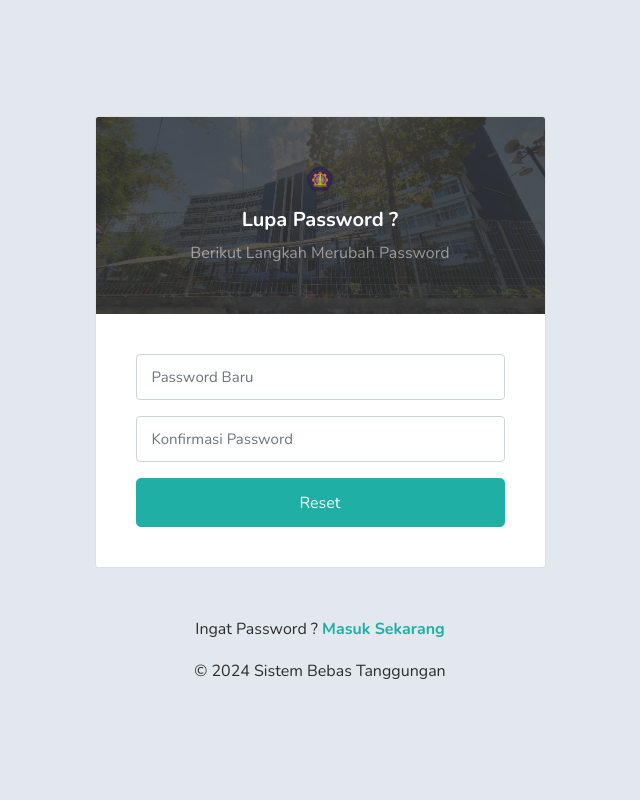
After one commit to figurann/SistemBebasTanggungan, a PHP site: page /Lupa-password.html in a window 1280 px wide. The commit adds this page. Shown: the whole page, without its empty margins (320-960 px from the left). Run offline with PHP 8.4, Linux system fonts and the light colour scheme.

Commit message:
Menambahkan file Lupa Password

```diff
--- /dev/null
+++ b/Lupa-password.html
@@ -0,0 +1,84 @@
+<!DOCTYPE html>
+<html lang="en" class="no-js">
+
+<head>
+    <meta charset="UTF-8">
+    <meta name="viewport" content="width=device-width, initial-scale=1">
+    <title>Sistem Bebas Tanggungan - Lupa Password</title>
+    <meta name="description" content="" />
+    <meta name="keywords" content="" />
+    <meta name="author" content="Themesdesign" />
+
+    <link rel="shortcut icon" href="images/favicon.ico">
+
+    <!-- Bootstrap core CSS -->
+    <link rel="stylesheet" href="assets/css/bootstrap.min.css" type="text/css">
+
+    <!--Material Icon -->
+    <link rel="stylesheet" type="text/css" href="assets/css/materialdesignicons.min.css" />
+
+    <!-- Custom  Css -->
+    <link rel="stylesheet" type="text/css" href="assets/css/style.css" />
+
+</head>
+
+<body>
+    <!-- START -->
+    <div class="account-pages">
+        <div class="container">
+            <div class="row justify-content-center">
+                <div class="col-md-8 col-lg-6 col-xl-5">
+                    <div class="card overflow-hidden">
+
+                        <div class="auth-head position-relative">
+                            <div class="bg-overlay-2"></div>
+                            <div class="text-primary position-relative text-center p-5">
+                                <a href="index.html" class="logo logo-admin">
+                                    <img src="assets/images/logo_polinema.png" height="26" alt="logo">
+                                </a>
+                                <h5 class="text-white f-20 mt-3">Lupa Password ?</h5>
+                                <p class="text-white-50 mb-0">Berikut Langkah Merubah Password</p>
+                            </div>
+                        </div>
+
+                        <div class="card-body p-4">
+                            <div class="p-3">
+                                <form class="custom-form" action="index.html">
+                                    <div class="mb-3">
+                                        <input type="password" class="form-control" id="username" placeholder="Password Baru">
+                                    </div>
+
+                                    <div class="mb-3">
+                                        <input type="password" class="form-control" id="userpassword" placeholder="Konfirmasi Password">
+                                    </div>
+                                    <div class="mt-3">
+                                        <button class="btn btn-success rounded-3 w-100" type="submit">Reset</button>
+                                    </div>
+                                </form>
+                                <!-- end form -->
+                            </div>
+                        </div>
+                        <!-- end cardbody -->
+                    </div>
+                    <!-- end card -->
+
+                    <div class="mt-5 text-center">
+                        <p>Ingat Password ? <a href="signin-2.html" class="fw-bold text-success"> Masuk Sekarang </a> </p>
+                        <p class="mb-0">© <script>document.write(new Date().getFullYear())</script> Sistem Bebas Tanggungan  </p>
+                    </div>
+                </div>
+                <!-- end col -->
+            </div>
+            <!-- end row -->
+        </div>
+    </div>
+    <!-- end -->
+
+    <!-- bootstrap -->
+    <script src="assets/js/bootstrap.bundle.min.js"></script>
+
+    <!-- CUSTOM JS -->
+    <script src="/assetsjs/app.js"></script>
+</body>
+
+</html>
--- a/assets/css/style.css
+++ b/assets/css/style.css
@@ -1165,7 +1165,7 @@ body {
 }
 
 .auth-head {
-  background-image: url(../images/bg-img-3.png);
+  background-image: url(../images/gedung-jti.jpg);
   background-size: cover;
   background-position: center;
 }
--- a/login.html
+++ b/login.html
@@ -106,7 +106,7 @@
                           <p class="text-muted mb-0">
                             Lupa Password?
                             <a
-                              href="signup-3.html"
+                              href="Lupa-password.html"
                               class="fw-bold text-success"
                             >
                               Ganti Disini!
```
